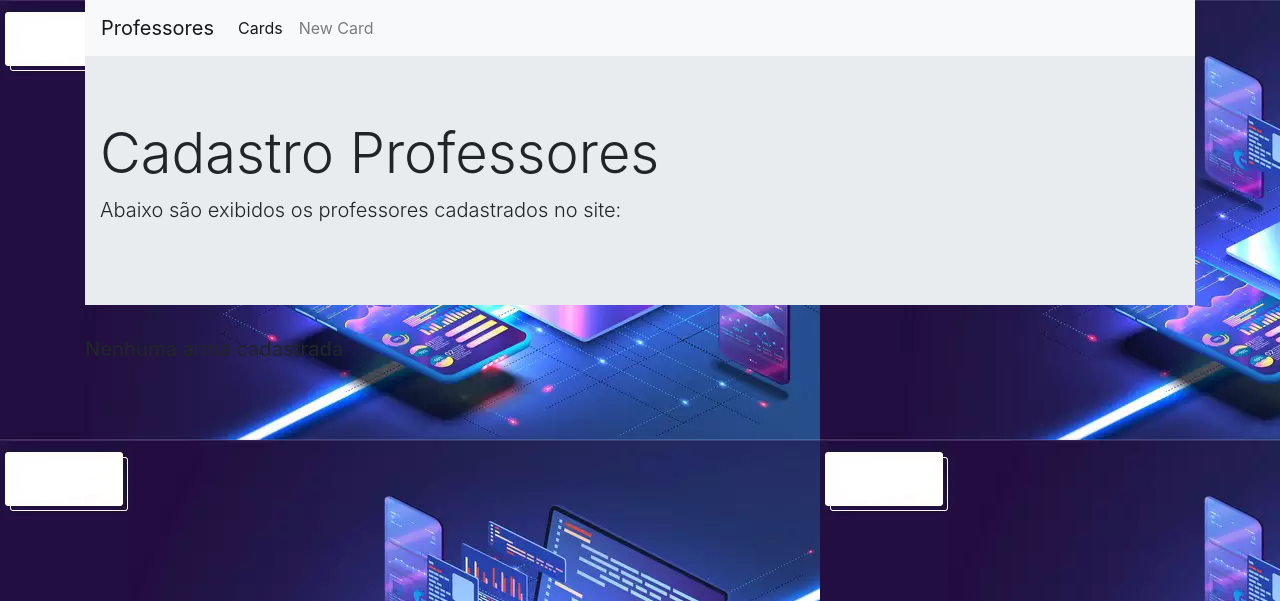
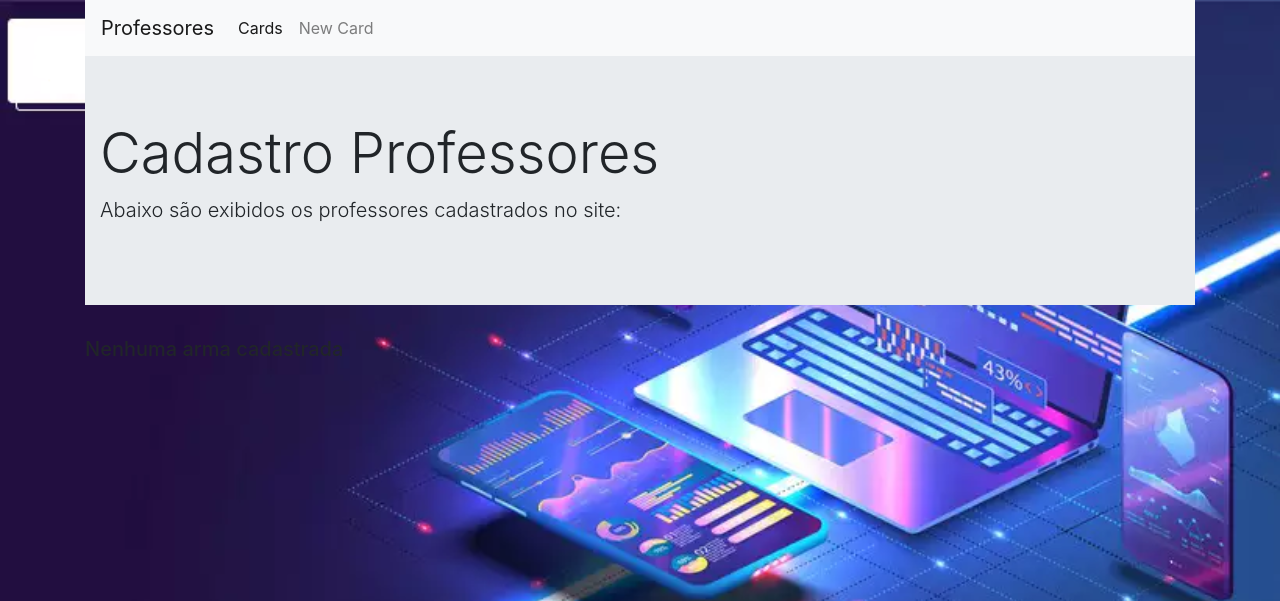
Before and after one commit to lucodest/te_orienta_jovem, a PHP site: page /ListaProfessores/index.php in a window 1280 px wide. Shown: the top 601 px of the page. Run offline with PHP 8.4, Linux system fonts and the light colour scheme; data that the repository does not hold is empty.

Commit message:
Update estilo_professores.css

```diff
--- a/ListaProfessores/estilo_professores.css
+++ b/ListaProfessores/estilo_professores.css
@@ -1,4 +1,4 @@
 body{
     background-image: url(img/background.png);
-
+    background-size: 100% auto;
 }
```
